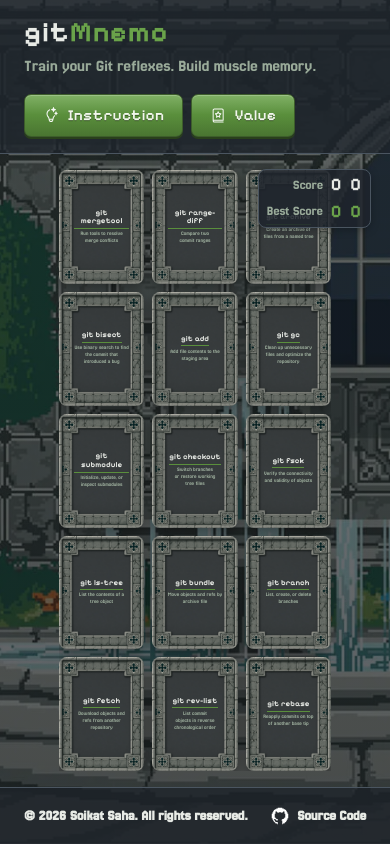
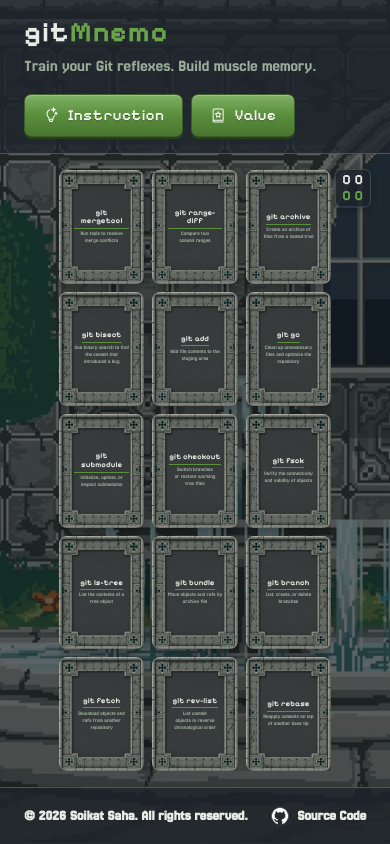
Before and after one commit to soikat27/git-mnemo, a React (Vite) app: page / in a window 390 px wide. Built offline with nearby package versions, Linux system fonts and the light colour scheme.

Commit message:
style: make the ScoreBoard stylings responsive to different viewport

```diff
--- a/src/styles/ScoreBoard.css
+++ b/src/styles/ScoreBoard.css
@@ -16,6 +16,7 @@
   border-radius: var(--radius-md);
   box-shadow: 0 2px 8px rgba(0, 0, 0, 0.25);
   pointer-events: none;
+  transform-origin: top right;
 }
 
 .score {
@@ -48,16 +49,37 @@
   color: var(--color-accent-hover);
 }
 
+@media (max-width: 900px) {
+  .score-board {
+    gap: 0.15rem;
+    padding: var(--space-xs) var(--space-sm);
+    transform: scale(0.9);
+  }
+
+  .score {
+    gap: var(--space-xs);
+  }
+
+  .score p {
+    font-size: 0.85rem;
+  }
+
+  .score .digit {
+    font-size: 1.15rem;
+  }
+}
+
 @media (max-width: 640px) {
   .score-board {
     padding: var(--space-xs) var(--space-sm);
+    transform: scale(0.8);
+  }
+
+  .score p {
+    display: none;
   }
 
   .score .digit {
     font-size: 1.1rem;
   }
-
-  .score p {
-    font-size: 0.85rem;
-  }
 }
```
